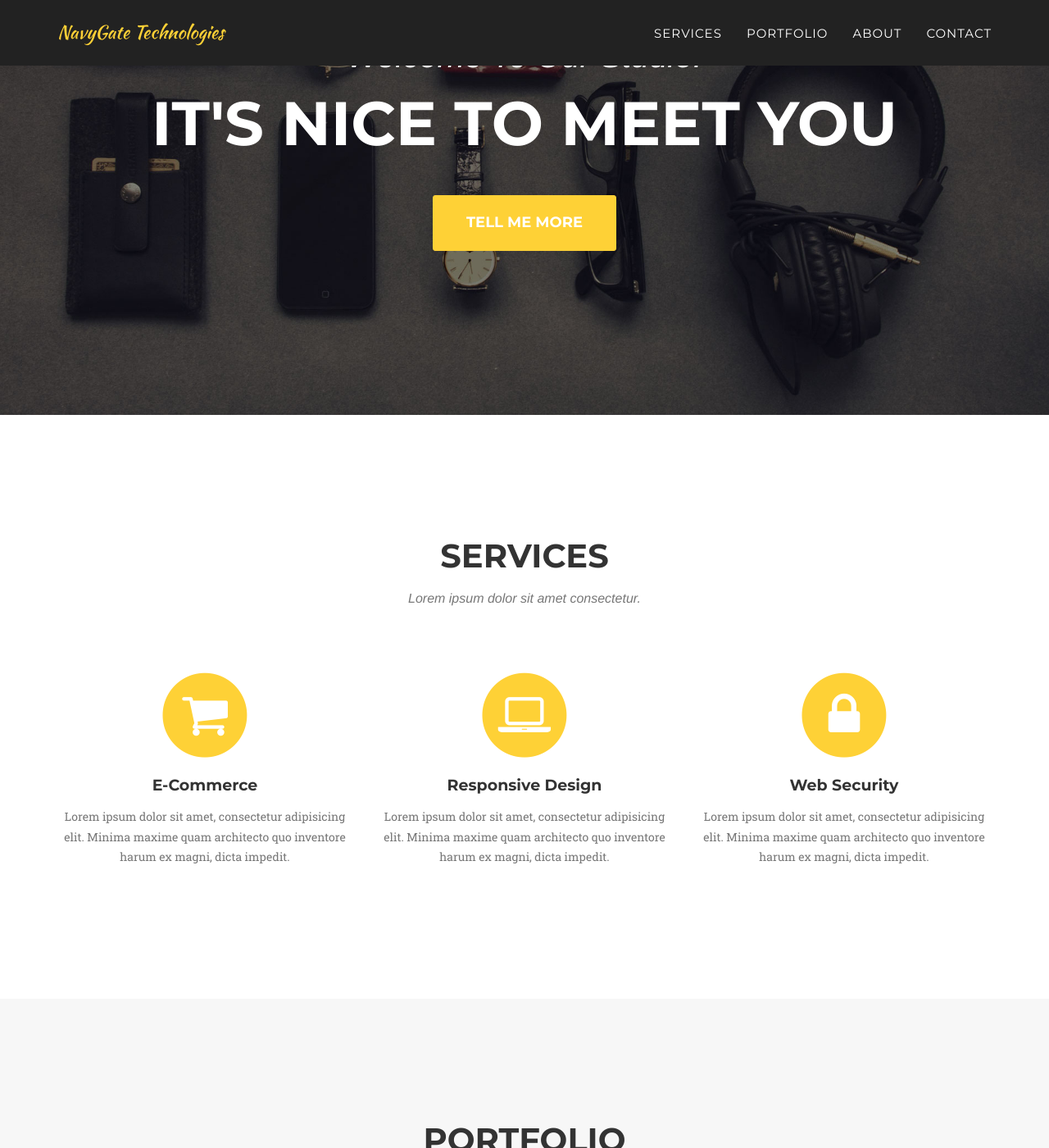
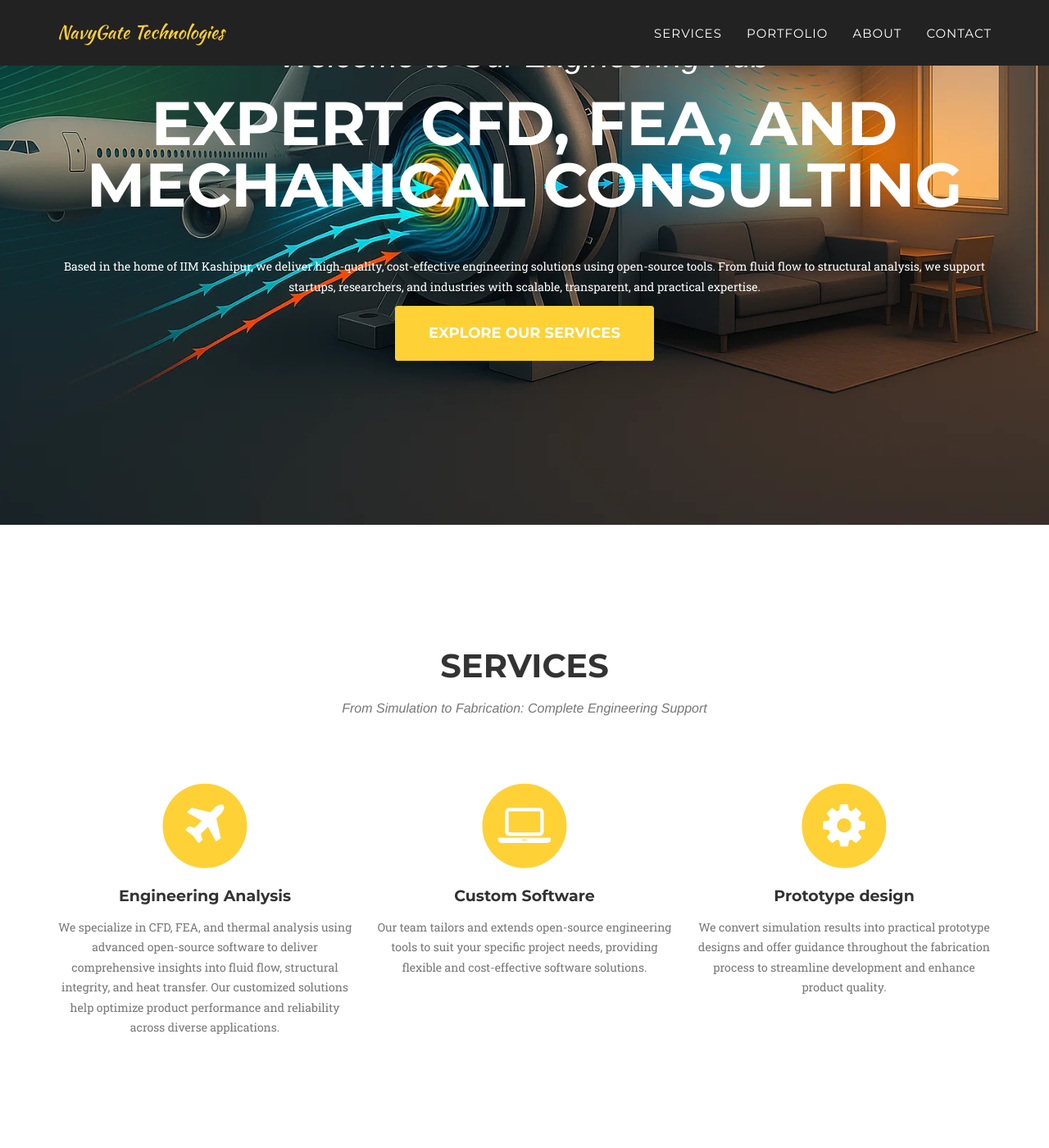
Before and after one commit to navygatetechnologies/navygatetechnologies.github.io, a Jekyll site: the page built from index.html, in a window 1280 px wide and 1400 px high, scrolled down 252 px. Shown: the whole window at 82% size. Built offline with Jekyll 4.4.1, drawn with Linux system fonts in a browser that asks for light colours; some web fonts are replaced; some of the changed text lies outside the part shown.

Commit message:
added more details

```diff
--- a/_includes/about.html
+++ b/_includes/about.html
@@ -4,7 +4,7 @@
             <div class="row">
                 <div class="col-lg-12 text-center">
                     <h2 class="section-heading">About</h2>
-                    <h3 class="section-subheading text-muted">Lorem ipsum dolor sit amet consectetur.</h3>
+                    <h3 class="section-subheading text-muted">Our journey from inception to growth.</h3>
                 </div>
             </div>
             <div class="row">
@@ -16,53 +16,17 @@
                             </div>
                             <div class="timeline-panel">
                                 <div class="timeline-heading">
-                                    <h4>2009-2011</h4>
+                                    <h4>2025</h4>
                                     <h4 class="subheading">Our Humble Beginnings</h4>
                                 </div>
                                 <div class="timeline-body">
-                                    <p class="text-muted">Lorem ipsum dolor sit amet, consectetur adipisicing elit. Sunt ut voluptatum eius sapiente, totam reiciendis temporibus qui quibusdam, recusandae sit vero unde, sed, incidunt et ea quo dolore laudantium consectetur!</p>
-                                </div>
-                            </div>
-                        </li>
-                        <li class="timeline-inverted">
-                            <div class="timeline-image">
-                                <img class="img-circle img-responsive" src="img/about/2.jpg" alt="">
-                            </div>
-                            <div class="timeline-panel">
-                                <div class="timeline-heading">
-                                    <h4>March 2011</h4>
-                                    <h4 class="subheading">An Agency is Born</h4>
-                                </div>
-                                <div class="timeline-body">
-                                    <p class="text-muted">Lorem ipsum dolor sit amet, consectetur adipisicing elit. Sunt ut voluptatum eius sapiente, totam reiciendis temporibus qui quibusdam, recusandae sit vero unde, sed, incidunt et ea quo dolore laudantium consectetur!</p>
-                                </div>
-                            </div>
-                        </li>
-                        <li>
-                            <div class="timeline-image">
-                                <img class="img-circle img-responsive" src="img/about/3.jpg" alt="">
-                            </div>
-                            <div class="timeline-panel">
-                                <div class="timeline-heading">
-                                    <h4>December 2012</h4>
-                                    <h4 class="subheading">Transition to Full Service</h4>
-                                </div>
-                                <div class="timeline-body">
-                                    <p class="text-muted">Lorem ipsum dolor sit amet, consectetur adipisicing elit. Sunt ut voluptatum eius sapiente, totam reiciendis temporibus qui quibusdam, recusandae sit vero unde, sed, incidunt et ea quo dolore laudantium consectetur!</p>
-                                </div>
-                            </div>
-                        </li>
-                        <li class="timeline-inverted">
-                            <div class="timeline-image">
-                                <img class="img-circle img-responsive" src="img/about/4.jpg" alt="">
-                            </div>
-                            <div class="timeline-panel">
-                                <div class="timeline-heading">
-                                    <h4>July 2014</h4>
-                                    <h4 class="subheading">Phase Two Expansion</h4>
-                                </div>
-                                <div class="timeline-body">
-                                    <p class="text-muted">Lorem ipsum dolor sit amet, consectetur adipisicing elit. Sunt ut voluptatum eius sapiente, totam reiciendis temporibus qui quibusdam, recusandae sit vero unde, sed, incidunt et ea quo dolore laudantium consectetur!</p>
+                                    <p class="text-muted">Founded by an IIT
+                                    Bombay alumnus. Our company began with a
+                                    vision to deliver specialized engineering
+                                    consulting using open-source CFD and FEA
+                                    tools. We set out to provide innovative,
+                                    cost-effective solutions for industry and
+                                    research.</p>
                                 </div>
                             </div>
                         </li>
--- a/_includes/contact.html
+++ b/_includes/contact.html
@@ -1,5 +1,10 @@
 <section id="contact">
         <div class="container">
+            <div class="row">
+                <div class="col-lg-12 text-center">
+                    <h2 class="section-heading">Require an Engineering solution?</h2>
+                </div>
+            </div>
             <div class="row">
                 <div class="col-lg-12 text-center">
                     <iframe
--- a/_includes/header.html
+++ b/_includes/header.html
@@ -44,9 +44,12 @@
     <header>
         <div class="container">
             <div class="intro-text">
-                <div class="intro-lead-in">Welcome To Our Studio!</div>
-                <div class="intro-heading">It's Nice To Meet You</div>
-                <a href="#services" class="page-scroll btn btn-xl">Tell Me More</a>
+                <div class="intro-lead-in">Welcome to Our Engineering Hub</div>
+                <div class="intro-heading">Expert CFD, FEA, and Mechanical Consulting</div>
+                <p class="intro-description">
+                    Based in the home of IIM Kashipur, we deliver high-quality, cost-effective engineering solutions using open-source tools. From fluid flow to structural analysis, we support startups, researchers, and industries with scalable, transparent, and practical expertise.
+                </p>
+                <a href="#services" class="page-scroll btn btn-xl">Explore Our Services</a>
             </div>
         </div>
     </header>
--- a/_includes/portfolio_grid.html
+++ b/_includes/portfolio_grid.html
@@ -4,7 +4,7 @@
             <div class="row">
                 <div class="col-lg-12 text-center">
                     <h2 class="section-heading">Portfolio</h2>
-                    <h3 class="section-subheading text-muted">Lorem ipsum dolor sit amet consectetur.</h3>
+                    <h3 class="section-subheading text-muted">Showcasing Our Pilot Projects, Client Work, and Training Workshops</h3>
                 </div>
             </div>
             <div class="row">
--- a/_includes/services.html
+++ b/_includes/services.html
@@ -4,33 +4,44 @@
             <div class="row">
                 <div class="col-lg-12 text-center">
                     <h2 class="section-heading">Services</h2>
-                    <h3 class="section-subheading text-muted">Lorem ipsum dolor sit amet consectetur.</h3>
+                    <h3 class="section-subheading text-muted">From Simulation to Fabrication: Complete Engineering Support</h3>
                 </div>
             </div>
             <div class="row text-center">
                 <div class="col-md-4">
                     <span class="fa-stack fa-4x">
                         <i class="fa fa-circle fa-stack-2x text-primary"></i>
-                        <i class="fa fa-shopping-cart fa-stack-1x fa-inverse"></i>
+                        <i class="fa fa-plane fa-stack-1x fa-inverse"></i>
                     </span>
-                    <h4 class="service-heading">E-Commerce</h4>
-                    <p class="text-muted">Lorem ipsum dolor sit amet, consectetur adipisicing elit. Minima maxime quam architecto quo inventore harum ex magni, dicta impedit.</p>
+                    <h4 class="service-heading">Engineering Analysis</h4>
+                    <p class="text-muted">We specialize in CFD, FEA, and thermal
+                    analysis using advanced open-source software to deliver
+                    comprehensive insights into fluid flow, structural
+                    integrity, and heat transfer. Our customized solutions help
+                    optimize product performance and reliability across diverse
+                    applications.</p>
                 </div>
                 <div class="col-md-4">
                     <span class="fa-stack fa-4x">
                         <i class="fa fa-circle fa-stack-2x text-primary"></i>
                         <i class="fa fa-laptop fa-stack-1x fa-inverse"></i>
                     </span>
-                    <h4 class="service-heading">Responsive Design</h4>
-                    <p class="text-muted">Lorem ipsum dolor sit amet, consectetur adipisicing elit. Minima maxime quam architecto quo inventore harum ex magni, dicta impedit.</p>
+                    <h4 class="service-heading">Custom Software</h4>
+                    <p class="text-muted">Our team tailors and extends
+                    open-source engineering tools to suit your specific project
+                    needs, providing flexible and cost-effective software
+                    solutions.</p>
                 </div>
                 <div class="col-md-4">
                     <span class="fa-stack fa-4x">
                         <i class="fa fa-circle fa-stack-2x text-primary"></i>
-                        <i class="fa fa-lock fa-stack-1x fa-inverse"></i>
+                        <i class="fa fa-cog fa-stack-1x fa-inverse"></i>
                     </span>
-                    <h4 class="service-heading">Web Security</h4>
-                    <p class="text-muted">Lorem ipsum dolor sit amet, consectetur adipisicing elit. Minima maxime quam architecto quo inventore harum ex magni, dicta impedit.</p>
+                    <h4 class="service-heading">Prototype design</h4>
+                    <p class="text-muted">We convert simulation results into
+                    practical prototype designs and offer guidance throughout
+                    the fabrication process to streamline development and
+                    enhance product quality.</p>
                 </div>
             </div>
         </div>
```
Also changed, not shown: img/header-bg.jpg.
